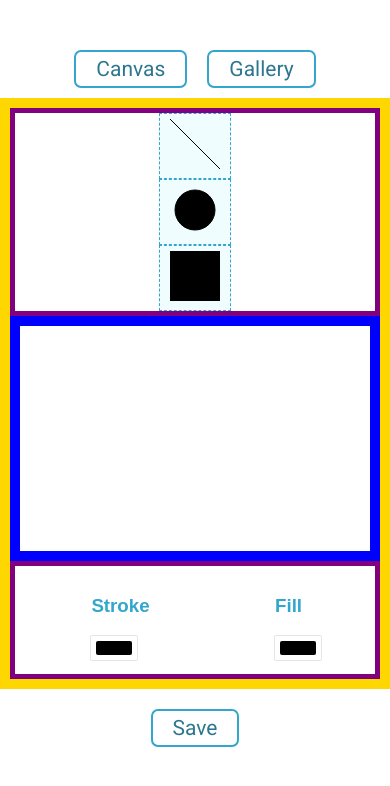
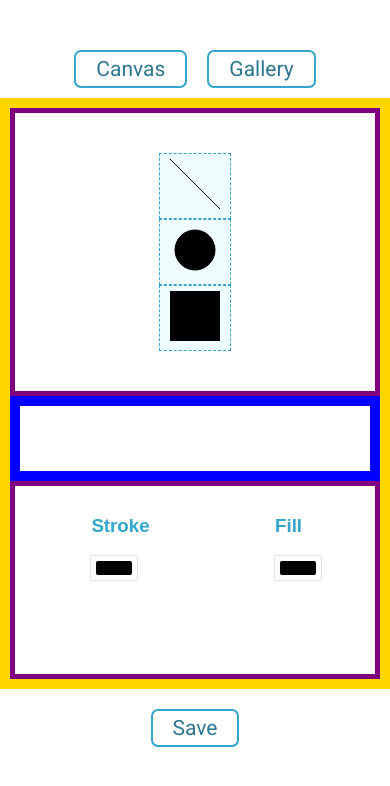
Before and after one commit to BraneOpacicBM/react_svg_maker, a React app: page /canvas in a window 390 px wide. Shown: the top 786 px of the page. Built offline with nearby package versions, Linux system fonts and the light colour scheme.

Commit message:
Break time

```diff
--- a/src/containers/Canvas/Canvas.css
+++ b/src/containers/Canvas/Canvas.css
@@ -9,6 +9,7 @@
     flex-direction: column;
     flex-wrap: wrap;
     justify-content: space-around;
+    padding: 20px 0px;
 
 }
 
@@ -47,6 +48,7 @@
     .StrokeAndFill {
       flex-direction: row;
       box-sizing: border-box;
+      padding-bottom: 80px;
 
     }
 
@@ -63,7 +65,16 @@
 
   @media screen and (max-width: 419px) {
 
-  .ShapePicker > * {
+
+    .StrokeAndFill {
+        padding-bottom: 80px;
+    }
+
+    .ShapePicker {
+        padding: 40px 0px;
+    }
+
+    .ShapePicker > * {
         padding: 5px 10px;
         margin: 0 auto;
         border: 1px dashed rgb(50, 166, 204);
```
